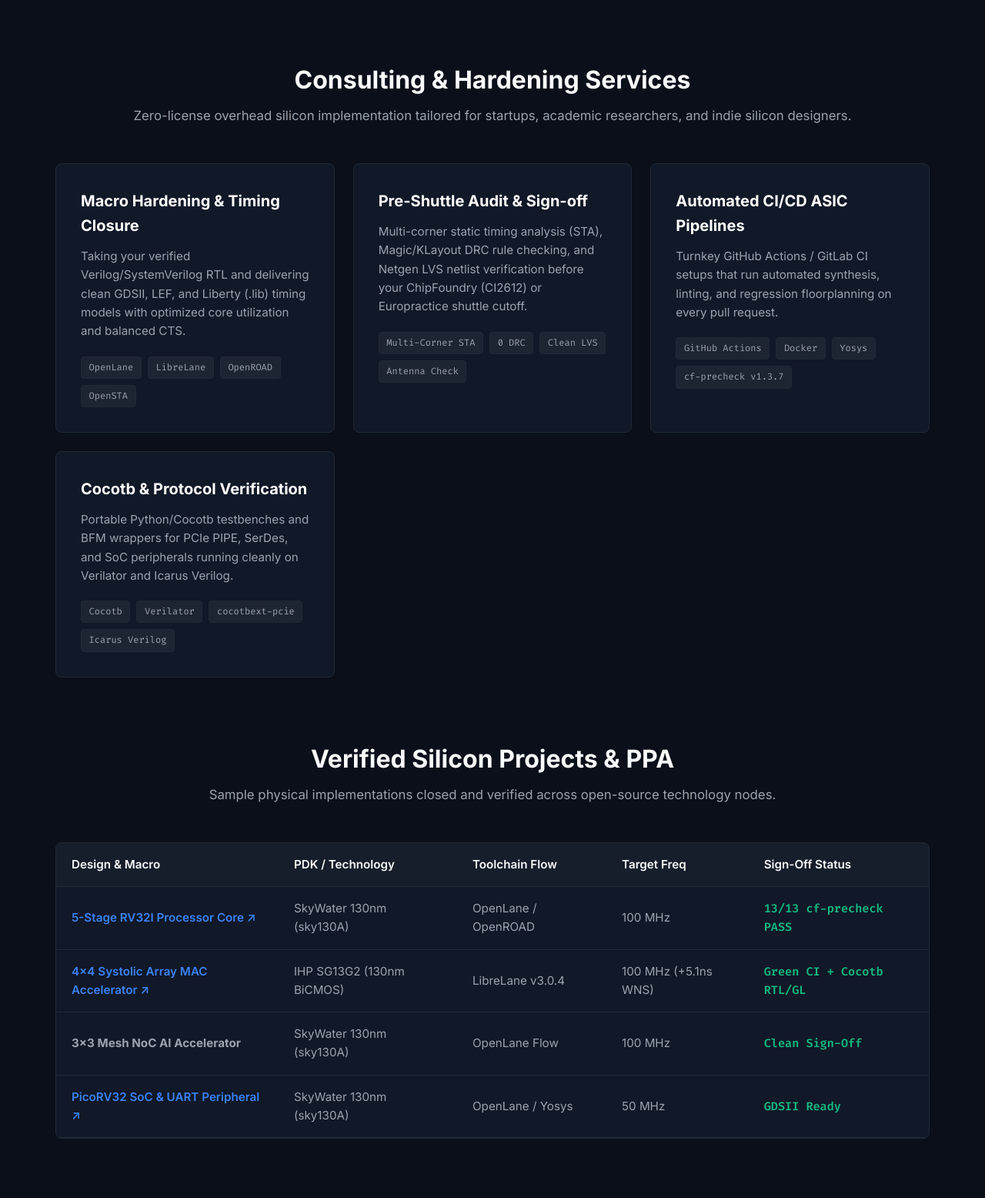
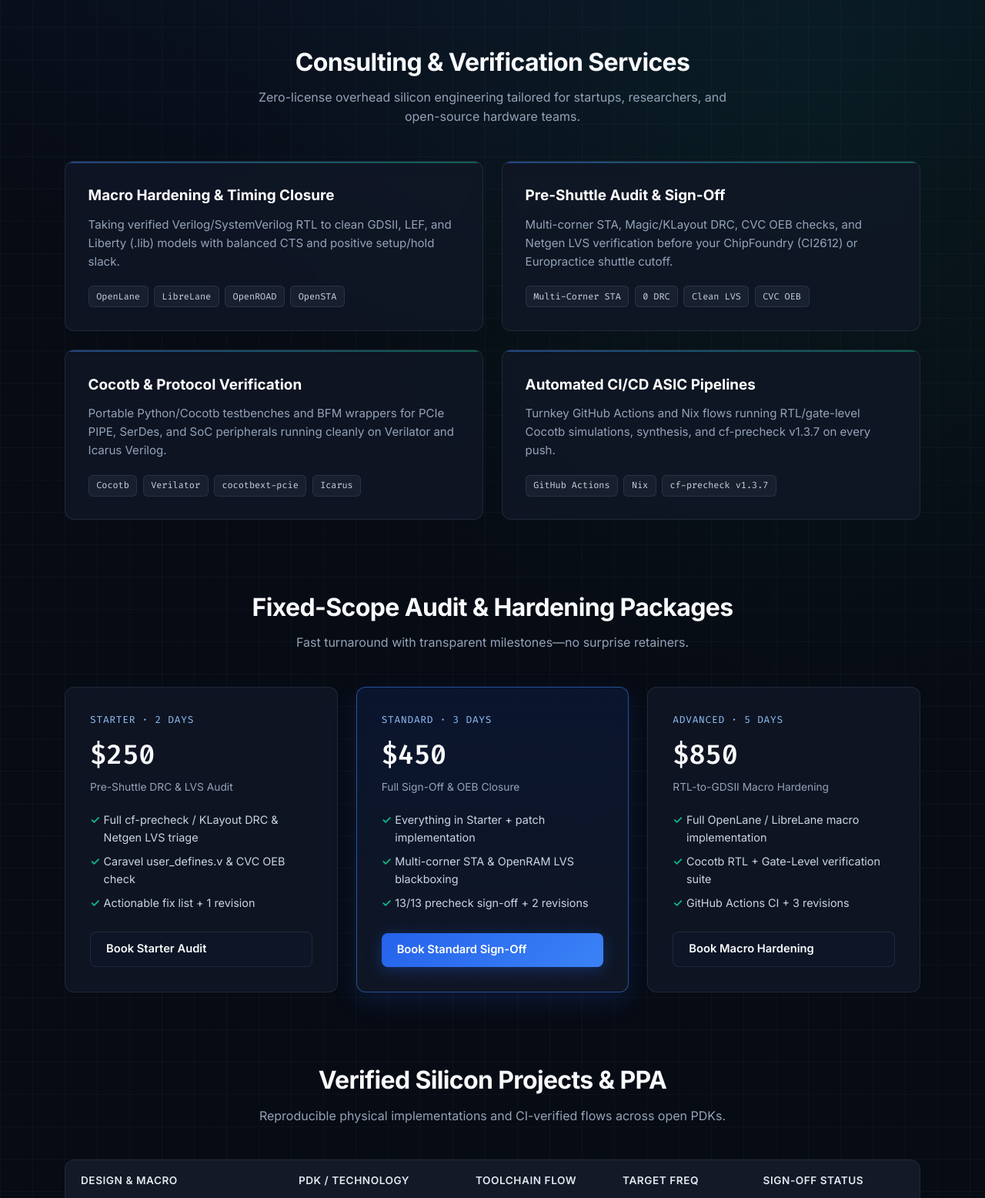
Before and after one commit to NiranjankumarKatragadda/NiranjankumarKatragadda.github.io, a plain HTML site: page index.html in a window 1280 px wide. Shown: the part 721-2277 px from the top of the page at 77% size. Drawn offline with Linux system fonts and the light colour scheme.

Commit message:
style(portfolio): redesign with silicon grid, 2x2 layout, pricing tiers, and live CI2612 countdown

```diff
--- a/index.html
+++ b/index.html
@@ -3,132 +3,200 @@
 <head>
   <meta charset="UTF-8">
   <meta name="viewport" content="width=device-width, initial-scale=1.0">
-  <title>NK Verif Labs | RTL-to-GDSII Hardening & Tape-Out Consulting</title>
+  <title>NK Verif Labs | RTL-to-GDSII Hardening &amp; Verification</title>
   <link rel="preconnect" href="https://fonts.googleapis.com">
   <link rel="preconnect" href="https://fonts.gstatic.com" crossorigin>
-  <link href="https://fonts.googleapis.com/css2?family=Fira+Code:wght@400;600&family=Inter:wght@300;400;500;600;700&display=swap" rel="stylesheet">
+  <link href="https://fonts.googleapis.com/css2?family=Fira+Code:wght@400;600&family=Inter:wght@400;500;600;700;800&display=swap" rel="stylesheet">
   <style>
-    :root {
-      --bg: #0b0f19;
-      --card-bg: #111827;
-      --card-border: #1f2937;
-      --accent: #2563eb;
-      --accent-glow: #3b82f6;
-      --text-main: #f9fafb;
-      --text-muted: #9ca3af;
-      --success: #10b981;
-      --font-sans: 'Inter', -apple-system, BlinkMacSystemFont, sans-serif;
-      --font-mono: 'Fira Code', monospace;
-    }
-    * { box-sizing: border-box; margin: 0; padding: 0; }
-    body { background-color: var(--bg); color: var(--text-main); font-family: var(--font-sans); line-height: 1.6; }
-    header { border-bottom: 1px solid var(--card-border); padding: 1.25rem 2rem; display: flex; justify-content: space-between; align-items: center; max-width: 1200px; margin: 0 auto; }
-    .logo { font-family: var(--font-mono); font-weight: 700; font-size: 1.25rem; color: var(--accent-glow); text-decoration: none; }
-    .nav-links a { color: var(--text-muted); text-decoration: none; margin-left: 1.5rem; font-size: 0.95rem; }
-    .nav-links a:hover { color: var(--text-main); }
-    .btn { display: inline-block; background: var(--accent); color: #fff; padding: 0.65rem 1.25rem; border-radius: 6px; font-weight: 500; text-decoration: none; font-size: 0.95rem; transition: all 0.2s; }
-    .btn:hover { background: #1d4ed8; transform: translateY(-1px); }
-    .btn-outline { background: transparent; border: 1px solid var(--card-border); color: var(--text-main); margin-left: 0.75rem; }
-    .btn-outline:hover { background: var(--card-bg); border-color: var(--text-muted); }
-    .hero { max-width: 1200px; margin: 4rem auto 2rem; padding: 0 2rem; text-align: center; }
-    .badge { display: inline-block; padding: 0.35rem 0.85rem; background: rgba(37, 99, 235, 0.15); border: 1px solid rgba(59, 130, 246, 0.3); border-radius: 50px; color: var(--accent-glow); font-size: 0.85rem; font-family: var(--font-mono); margin-bottom: 1.5rem; }
-    .hero h1 { font-size: 3rem; font-weight: 700; letter-spacing: -0.02em; line-height: 1.2; margin-bottom: 1.25rem; }
-    .hero p { font-size: 1.2rem; color: var(--text-muted); max-width: 750px; margin: 0 auto 2rem; }
-    .stats { display: grid; grid-template-columns: repeat(auto-fit, minmax(200px, 1fr)); gap: 1.5rem; max-width: 1000px; margin: 3.5rem auto; padding: 0 2rem; }
-    .stat-card { background: var(--card-bg); border: 1px solid var(--card-border); border-radius: 8px; padding: 1.5rem; text-align: center; }
-    .stat-val { font-size: 2rem; font-weight: 700; color: var(--accent-glow); font-family: var(--font-mono); }
-    .stat-lbl { font-size: 0.85rem; color: var(--text-muted); margin-top: 0.25rem; }
-    .section { max-width: 1200px; margin: 5rem auto; padding: 0 2rem; }
-    .section-title { font-size: 2rem; font-weight: 700; margin-bottom: 0.5rem; text-align: center; }
-    .section-desc { text-align: center; color: var(--text-muted); margin-bottom: 3rem; font-size: 1.05rem; }
-    .grid { display: grid; grid-template-columns: repeat(auto-fit, minmax(320px, 1fr)); gap: 1.5rem; }
-    .card { background: var(--card-bg); border: 1px solid var(--card-border); border-radius: 8px; padding: 2rem; }
-    .card:hover { border-color: var(--accent-glow); }
-    .card h3 { font-size: 1.25rem; margin-bottom: 0.75rem; color: #fff; }
-    .card p { color: var(--text-muted); font-size: 0.95rem; margin-bottom: 1.25rem; }
-    .tag-list { display: flex; flex-wrap: wrap; gap: 0.5rem; }
-    .tag { background: rgba(255, 255, 255, 0.05); border: 1px solid var(--card-border); padding: 0.25rem 0.6rem; border-radius: 4px; font-size: 0.75rem; font-family: var(--font-mono); color: var(--text-muted); }
-    .table-container { background: var(--card-bg); border: 1px solid var(--card-border); border-radius: 8px; overflow-x: auto; margin-top: 2rem; }
-    table { width: 100%; border-collapse: collapse; text-align: left; font-size: 0.95rem; }
-    th, td { padding: 1rem 1.25rem; border-bottom: 1px solid var(--card-border); }
-    th { background: rgba(255, 255, 255, 0.02); font-weight: 600; color: var(--text-main); }
-    td { color: var(--text-muted); }
-    .status-clean { color: var(--success); font-family: var(--font-mono); font-weight: 600; }
-    footer { border-top: 1px solid var(--card-border); padding: 3rem 2rem; text-align: center; color: var(--text-muted); font-size: 0.9rem; }
+    :root { --bg:#070b14; --surface:rgba(17,24,39,.78); --border:rgba(148,163,184,.14); --accent:#3b82f6; --accent2:#10b981; --text:#f8fafc; --muted:#94a3b8; }
+    *{box-sizing:border-box;margin:0;padding:0} html{scroll-behavior:smooth}
+    body{background:radial-gradient(circle at 50% -10%,rgba(59,130,246,.18),transparent 45%),radial-gradient(circle at 85% 30%,rgba(16,185,129,.08),transparent 35%),linear-gradient(rgba(148,163,184,.04) 1px,transparent 1px),linear-gradient(90deg,rgba(148,163,184,.04) 1px,transparent 1px),var(--bg);background-size:100% 100%,100% 100%,42px 42px,42px 42px,100% 100%;color:var(--text);font-family:'Inter',system-ui,sans-serif;line-height:1.6}
+    header{position:sticky;top:0;z-index:50;backdrop-filter:blur(14px);background:rgba(7,11,20,.78);border-bottom:1px solid var(--border)}
+    .nav-wrap{max-width:1160px;margin:0 auto;padding:1rem 1.5rem;display:flex;justify-content:space-between;align-items:center}
+    .logo{font-family:'Fira Code',monospace;font-weight:700;font-size:1.1rem;color:#fff;text-decoration:none;letter-spacing:.02em}
+    .logo span{color:var(--accent)}
+    .nav-links{display:flex;align-items:center;gap:1.5rem}
+    .nav-links a{color:var(--muted);text-decoration:none;font-size:.92rem;font-weight:500;transition:color .2s}
+    .nav-links a:hover{color:#fff}
+    .btn{display:inline-flex;align-items:center;gap:.4rem;background:linear-gradient(135deg,#2563eb,#3b82f6);color:#fff;padding:.65rem 1.25rem;border-radius:8px;font-weight:600;text-decoration:none;font-size:.92rem;box-shadow:0 4px 20px rgba(37,99,235,.32);transition:all .2s}
+    .btn:hover{transform:translateY(-2px);box-shadow:0 8px 26px rgba(59,130,246,.45)}
+    .btn-outline{background:rgba(15,23,42,.65);border:1px solid var(--border);color:var(--text);box-shadow:none}
+    .btn-outline:hover{border-color:var(--accent);background:rgba(30,41,59,.85);box-shadow:none}
+    .hero{max-width:960px;margin:4.5rem auto 2.5rem;padding:0 1.5rem;text-align:center}
+    .pill-row{display:flex;justify-content:center;flex-wrap:wrap;gap:.75rem;margin-bottom:1.5rem}
+    .badge{display:inline-flex;align-items:center;gap:.45rem;padding:.38rem .9rem;background:rgba(59,130,246,.12);border:1px solid rgba(59,130,246,.32);border-radius:999px;color:#93c5fd;font-size:.8rem;font-family:'Fira Code',monospace}
+    .badge-live{background:rgba(16,185,129,.12);border-color:rgba(16,185,129,.35);color:#6ee7b7}
+    .dot{width:7px;height:7px;border-radius:50%;background:var(--accent2);box-shadow:0 0 8px var(--accent2)}
+    .hero h1{font-size:clamp(2.2rem,5vw,3.4rem);font-weight:800;letter-spacing:-.03em;line-height:1.12;margin-bottom:1.25rem;background:linear-gradient(180deg,#fff 35%,#94a3b8 100%);-webkit-background-clip:text;-webkit-text-fill-color:transparent}
+    .hero p{font-size:1.12rem;color:var(--muted);max-width:700px;margin:0 auto 2rem}
+    .cta-row{display:flex;justify-content:center;flex-wrap:wrap;gap:.9rem}
+    .stats{display:grid;grid-template-columns:repeat(4,1fr);gap:1rem;max-width:1060px;margin:3.5rem auto;padding:0 1.5rem}
+    .stat-card,.card,.price-card,.table-container{background:var(--surface);backdrop-filter:blur(10px);border:1px solid var(--border);border-radius:12px}
+    .stat-card{padding:1.4rem 1rem;text-align:center;transition:border-color .2s,transform .2s}
+    .stat-card:hover{border-color:rgba(59,130,246,.45);transform:translateY(-2px)}
+    .stat-val{font-size:1.75rem;font-weight:700;color:#fff;font-family:'Fira Code',monospace}
+    .stat-lbl{font-size:.82rem;color:var(--muted);margin-top:.3rem}
+    .section{max-width:1160px;margin:5.5rem auto;padding:0 1.5rem}
+    .section-title{font-size:2rem;font-weight:700;letter-spacing:-.02em;text-align:center;margin-bottom:.5rem}
+    .section-desc{text-align:center;color:var(--muted);max-width:650px;margin:0 auto 2.75rem;font-size:1rem}
+    .grid-2{display:grid;grid-template-columns:repeat(2,minmax(0,1fr));gap:1.5rem}
+    .grid-3{display:grid;grid-template-columns:repeat(3,minmax(0,1fr));gap:1.5rem}
+    .card{padding:1.85rem;transition:all .25s;position:relative;overflow:hidden}
+    .card::before{content:'';position:absolute;top:0;left:0;right:0;height:2px;background:linear-gradient(90deg,var(--accent),var(--accent2));opacity:.45}
+    .card:hover{border-color:rgba(59,130,246,.5);transform:translateY(-3px);box-shadow:0 12px 30px rgba(0,0,0,.35)}
+    .card h3{font-size:1.18rem;margin-bottom:.65rem;color:#fff}
+    .card p{color:var(--muted);font-size:.94rem;margin-bottom:1.2rem}
+    .tag-list{display:flex;flex-wrap:wrap;gap:.45rem}
+    .tag{background:rgba(148,163,184,.08);border:1px solid var(--border);padding:.22rem .6rem;border-radius:6px;font-size:.74rem;font-family:'Fira Code',monospace;color:#cbd5e1}
+    .price-card{padding:2rem;display:flex;flex-direction:column;justify-content:space-between;transition:all .25s}
+    .price-card.featured{border-color:rgba(59,130,246,.55);background:linear-gradient(180deg,rgba(37,99,235,.12),rgba(17,24,39,.85));box-shadow:0 12px 32px rgba(37,99,235,.16)}
+    .price-tier{font-family:'Fira Code',monospace;font-size:.8rem;color:#93c5fd;text-transform:uppercase;letter-spacing:.06em}
+    .price-val{font-size:2.2rem;font-weight:800;margin:.4rem 0 .2rem;font-family:'Fira Code',monospace}
+    .price-sub{color:var(--muted);font-size:.86rem;margin-bottom:1.25rem}
+    .price-list{list-style:none;margin-bottom:1.6rem;font-size:.9rem;color:#cbd5e1}
+    .price-list li{margin-bottom:.5rem;padding-left:1.1rem;position:relative}
+    .price-list li::before{content:'✓';position:absolute;left:0;color:var(--accent2);font-weight:700}
+    .table-container{overflow-x:auto}
+    table{width:100%;border-collapse:collapse;text-align:left;font-size:.92rem}
+    th,td{padding:1rem 1.25rem;border-bottom:1px solid var(--border)}
+    th{background:rgba(255,255,255,.02);font-weight:600;color:#e2e8f0;font-size:.85rem;text-transform:uppercase;letter-spacing:.04em}
+    td{color:var(--muted)} tr:last-child td{border-bottom:none}
+    .repo-link{color:#60a5fa;text-decoration:none;font-weight:600}
+    .repo-link:hover{text-decoration:underline}
+    .pill-ok{display:inline-block;padding:.22rem .65rem;border-radius:999px;background:rgba(16,185,129,.12);border:1px solid rgba(16,185,129,.32);color:#34d399;font-family:'Fira Code',monospace;font-size:.78rem;font-weight:600}
+    footer{border-top:1px solid var(--border);padding:3rem 1.5rem;text-align:center;color:var(--muted);font-size:.9rem}
+    @media(max-width:860px){.stats,.grid-2,.grid-3{grid-template-columns:1fr}.nav-links a:not(.btn){display:none}}
   </style>
 </head>
 <body>
   <header>
-    <a href="#" class="logo">⚡ NK VERIF LABS</a>
-    <div class="nav-links">
-      <a href="#services">Services</a>
-      <a href="#portfolio">Tape-Out Portfolio</a>
-      <a href="https://www.linkedin.com/in/nk-veriflabs" target="_blank" class="btn">Connect on LinkedIn</a>
+    <div class="nav-wrap">
+      <a href="#" class="logo"><span>⚡</span> NK VERIF LABS</a>
+      <div class="nav-links">
+        <a href="#services">Services</a>
+        <a href="#pricing">Audit Tiers</a>
+        <a href="#portfolio">Silicon Proof</a>
+        <a href="https://www.linkedin.com/in/nk-veriflabs" target="_blank" class="btn">Connect on LinkedIn</a>
+      </div>
     </div>
   </header>
   <main>
     <section class="hero">
-      <div class="badge">OPEN-SOURCE SILICON & ASIC CONSULTING</div>
-      <h1>Turnkey RTL-to-GDSII Hardening & Physical Verification</h1>
-      <p>Specialized physical implementation, clock tree synthesis, timing closure, and automated CI/CD for SkyWater 130nm, IHP SG13G2, and open MPW shuttles.</p>
-      <div>
-        <a href="mailto:nkveriflabs@gmail.com" class="btn">Request Tape-Out Audit</a>
-        <a href="https://github.com/NiranjankumarKatragadda" target="_blank" class="btn btn-outline">Explore GitHub Repos</a>
+      <div class="pill-row">
+        <span class="badge">OPEN-SOURCE SILICON &amp; ASIC CONSULTING</span>
+        <span class="badge badge-live"><span class="dot"></span><span id="shuttle-pill">CI2612 Cutoff: Dec 7, 2026</span></span>
+      </div>
+      <h1>Turnkey RTL-to-GDSII Hardening &amp; Cocotb Verification</h1>
+      <p>Physical implementation, multi-corner STA closure, 13/13 precheck sign-off, and portable Cocotb/Verilator testbenches for SkyWater 130nm, IHP SG13G2, and open MPW shuttles.</p>
+      <div class="cta-row">
+        <a href="mailto:nkveriflabs@gmail.com?subject=NK%20Verif%20Labs%20Tape-Out%20Audit" class="btn">Request Tape-Out Audit</a>
+        <a href="https://github.com/NiranjankumarKatragadda" target="_blank" class="btn btn-outline">Explore GitHub Repos ↗</a>
       </div>
     </section>
+
     <div class="stats">
+      <div class="stat-card"><div class="stat-val">13 / 13</div><div class="stat-lbl">cf-precheck v1.3.7 PASS</div></div>
       <div class="stat-card"><div class="stat-val">0</div><div class="stat-lbl">DRC / LVS Violations</div></div>
       <div class="stat-card"><div class="stat-val">100 MHz</div><div class="stat-lbl">Timing Closure Met</div></div>
-      <div class="stat-card"><div class="stat-val">Sky130 & IHP</div><div class="stat-lbl">Validated Open PDKs</div></div>
-      <div class="stat-card"><div class="stat-val">Turnkey</div><div class="stat-lbl">Automated GitHub CI/CD</div></div>
+      <div class="stat-card"><div class="stat-val">Sky130 &amp; IHP</div><div class="stat-lbl">Validated Open PDKs</div></div>
     </div>
+
     <section id="services" class="section">
-      <h2 class="section-title">Consulting & Hardening Services</h2>
-      <p class="section-desc">Zero-license overhead silicon implementation tailored for startups, academic researchers, and indie silicon designers.</p>
-      <div class="grid">
+      <h2 class="section-title">Consulting &amp; Verification Services</h2>
+      <p class="section-desc">Zero-license overhead silicon engineering tailored for startups, researchers, and open-source hardware teams.</p>
+      <div class="grid-2">
         <div class="card">
-          <h3>Macro Hardening & Timing Closure</h3>
-          <p>Taking your verified Verilog/SystemVerilog RTL and delivering clean GDSII, LEF, and Liberty (.lib) timing models with optimized core utilization and balanced CTS.</p>
+          <h3>Macro Hardening &amp; Timing Closure</h3>
+          <p>Taking verified Verilog/SystemVerilog RTL to clean GDSII, LEF, and Liberty (.lib) models with balanced CTS and positive setup/hold slack.</p>
           <div class="tag-list"><span class="tag">OpenLane</span><span class="tag">LibreLane</span><span class="tag">OpenROAD</span><span class="tag">OpenSTA</span></div>
         </div>
         <div class="card">
-          <h3>Pre-Shuttle Audit & Sign-off</h3>
-          <p>Multi-corner static timing analysis (STA), Magic/KLayout DRC rule checking, and Netgen LVS netlist verification before your ChipFoundry (CI2612) or Europractice shuttle cutoff.</p>
-          <div class="tag-list"><span class="tag">Multi-Corner STA</span><span class="tag">0 DRC</span><span class="tag">Clean LVS</span><span class="tag">Antenna Check</span></div>
-        </div>
-        <div class="card">
-          <h3>Automated CI/CD ASIC Pipelines</h3>
-          <p>Turnkey GitHub Actions / GitLab CI setups that run automated synthesis, linting, and regression floorplanning on every pull request.</p>
-          <div class="tag-list"><span class="tag">GitHub Actions</span><span class="tag">Docker</span><span class="tag">Yosys</span><span class="tag">cf-precheck v1.3.7</span></div>
+          <h3>Pre-Shuttle Audit &amp; Sign-Off</h3>
+          <p>Multi-corner STA, Magic/KLayout DRC, CVC OEB checks, and Netgen LVS verification before your ChipFoundry (CI2612) or Europractice shuttle cutoff.</p>
+          <div class="tag-list"><span class="tag">Multi-Corner STA</span><span class="tag">0 DRC</span><span class="tag">Clean LVS</span><span class="tag">CVC OEB</span></div>
         </div>
         <div class="card">
           <h3>Cocotb &amp; Protocol Verification</h3>
           <p>Portable Python/Cocotb testbenches and BFM wrappers for PCIe PIPE, SerDes, and SoC peripherals running cleanly on Verilator and Icarus Verilog.</p>
-          <div class="tag-list"><span class="tag">Cocotb</span><span class="tag">Verilator</span><span class="tag">cocotbext-pcie</span><span class="tag">Icarus Verilog</span></div>
+          <div class="tag-list"><span class="tag">Cocotb</span><span class="tag">Verilator</span><span class="tag">cocotbext-pcie</span><span class="tag">Icarus</span></div>
+        </div>
+        <div class="card">
+          <h3>Automated CI/CD ASIC Pipelines</h3>
+          <p>Turnkey GitHub Actions and Nix flows running RTL/gate-level Cocotb simulations, synthesis, and cf-precheck v1.3.7 on every push.</p>
+          <div class="tag-list"><span class="tag">GitHub Actions</span><span class="tag">Nix</span><span class="tag">cf-precheck v1.3.7</span></div>
         </div>
       </div>
     </section>
+
+    <section id="pricing" class="section">
+      <h2 class="section-title">Fixed-Scope Audit &amp; Hardening Packages</h2>
+      <p class="section-desc">Fast turnaround with transparent milestones—no surprise retainers.</p>
+      <div class="grid-3">
+        <div class="price-card">
+          <div>
+            <div class="price-tier">Starter · 2 Days</div>
+            <div class="price-val">$250</div>
+            <div class="price-sub">Pre-Shuttle DRC &amp; LVS Audit</div>
+            <ul class="price-list">
+              <li>Full cf-precheck / KLayout DRC &amp; Netgen LVS triage</li>
+              <li>Caravel user_defines.v &amp; CVC OEB check</li>
+              <li>Actionable fix list + 1 revision</li>
+            </ul>
+          </div>
+          <a href="mailto:nkveriflabs@gmail.com?subject=Starter%20Pre-Shuttle%20Audit%20(%24250)" class="btn btn-outline">Book Starter Audit</a>
+        </div>
+        <div class="price-card featured">
+          <div>
+            <div class="price-tier">Standard · 3 Days</div>
+            <div class="price-val">$450</div>
+            <div class="price-sub">Full Sign-Off &amp; OEB Closure</div>
+            <ul class="price-list">
+              <li>Everything in Starter + patch implementation</li>
+              <li>Multi-corner STA &amp; OpenRAM LVS blackboxing</li>
+              <li>13/13 precheck sign-off + 2 revisions</li>
+            </ul>
+          </div>
+          <a href="mailto:nkveriflabs@gmail.com?subject=Standard%20Sign-Off%20Package%20(%24450)" class="btn">Book Standard Sign-Off</a>
+        </div>
+        <div class="price-card">
+          <div>
+            <div class="price-tier">Advanced · 5 Days</div>
+            <div class="price-val">$850</div>
+            <div class="price-sub">RTL-to-GDSII Macro Hardening</div>
+            <ul class="price-list">
+              <li>Full OpenLane / LibreLane macro implementation</li>
+              <li>Cocotb RTL + Gate-Level verification suite</li>
+              <li>GitHub Actions CI + 3 revisions</li>
+            </ul>
+          </div>
+          <a href="mailto:nkveriflabs@gmail.com?subject=Advanced%20Macro%20Hardening%20(%24850)" class="btn btn-outline">Book Macro Hardening</a>
+        </div>
+      </div>
+    </section>
+
     <section id="portfolio" class="section">
-      <h2 class="section-title">Verified Silicon Projects & PPA</h2>
-      <p class="section-desc">Sample physical implementations closed and verified across open-source technology nodes.</p>
+      <h2 class="section-title">Verified Silicon Projects &amp; PPA</h2>
+      <p class="section-desc">Reproducible physical implementations and CI-verified flows across open PDKs.</p>
       <div class="table-container">
         <table>
-          <thead>
-            <tr><th>Design & Macro</th><th>PDK / Technology</th><th>Toolchain Flow</th><th>Target Freq</th><th>Sign-Off Status</th></tr>
-          </thead>
+          <thead><tr><th>Design &amp; Macro</th><th>PDK / Technology</th><th>Toolchain Flow</th><th>Target Freq</th><th>Sign-Off Status</th></tr></thead>
           <tbody>
-            <tr><td><a href="https://github.com/NiranjankumarKatragadda/riscv-rv32i-physical-design" target="_blank" style="color: var(--accent-glow); text-decoration: none; font-weight: 600;">5-Stage RV32I Processor Core ↗</a></td><td>SkyWater 130nm (sky130A)</td><td>OpenLane / OpenROAD</td><td>100 MHz</td><td class="status-clean">13/13 cf-precheck PASS</td></tr>
-            <tr><td><a href="https://github.com/NiranjankumarKatragadda/ihp-sg13g2-systolic-array" target="_blank" style="color: var(--accent-glow); text-decoration: none; font-weight: 600;">4×4 Systolic Array MAC Accelerator ↗</a></td><td>IHP SG13G2 (130nm BiCMOS)</td><td>LibreLane v3.0.4</td><td>100 MHz (+5.1ns WNS)</td><td class="status-clean">Green CI + Cocotb RTL/GL</td></tr>
-            <tr><td><strong>3×3 Mesh NoC AI Accelerator</strong></td><td>SkyWater 130nm (sky130A)</td><td>OpenLane Flow</td><td>100 MHz</td><td class="status-clean">Clean Sign-Off</td></tr>
-            <tr><td><a href="https://github.com/NiranjankumarKatragadda/vlsi-physical-design-project" target="_blank" style="color: var(--accent-glow); text-decoration: none; font-weight: 600;">PicoRV32 SoC & UART Peripheral ↗</a></td><td>SkyWater 130nm (sky130A)</td><td>OpenLane / Yosys</td><td>50 MHz</td><td class="status-clean">GDSII Ready</td></tr>
+            <tr><td><a href="https://github.com/NiranjankumarKatragadda/riscv-rv32i-physical-design" target="_blank" class="repo-link">5-Stage RV32I Processor Core ↗</a></td><td>SkyWater 130nm (sky130A)</td><td>OpenLane / OpenROAD</td><td>100 MHz</td><td><span class="pill-ok">13/13 cf-precheck PASS</span></td></tr>
+            <tr><td><a href="https://github.com/NiranjankumarKatragadda/ihp-sg13g2-systolic-array" target="_blank" class="repo-link">4×4 Systolic Array MAC Accelerator ↗</a></td><td>IHP SG13G2 (130nm BiCMOS)</td><td>LibreLane v3.0.4</td><td>100 MHz (+5.1ns WNS)</td><td><span class="pill-ok">Green CI + Cocotb RTL/GL</span></td></tr>
+            <tr><td><strong>3×3 Mesh NoC AI Accelerator</strong></td><td>SkyWater 130nm (sky130A)</td><td>OpenLane Flow</td><td>100 MHz</td><td><span class="pill-ok">Clean Sign-Off</span></td></tr>
+            <tr><td><a href="https://github.com/NiranjankumarKatragadda/vlsi-physical-design-project" target="_blank" class="repo-link">PicoRV32 SoC &amp; UART Peripheral ↗</a></td><td>SkyWater 130nm (sky130A)</td><td>OpenLane / Yosys</td><td>50 MHz</td><td><span class="pill-ok">GDSII Ready</span></td></tr>
           </tbody>
         </table>
       </div>
     </section>
   </main>
   <footer>
-    <p><strong>NK Verif Labs</strong> | Physical Design & Functional Verification Consulting</p>
-    <p style="margin-top: 0.5rem;">Lead Consultant: <strong>Niranjankumar Katragadda</strong> &bull; Email: <a href="mailto:nkveriflabs@gmail.com" style="color: var(--accent-glow);">nkveriflabs@gmail.com</a> &bull; <a href="https://www.linkedin.com/in/nk-veriflabs" target="_blank" style="color: var(--accent-glow);">LinkedIn</a></p>
+    <p><strong>NK Verif Labs</strong> &bull; Physical Design &amp; Functional Verification Consulting</p>
+    <p style="margin-top:.5rem">Lead Consultant: <strong>Niranjankumar Katragadda</strong> &bull; <a href="mailto:nkveriflabs@gmail.com" class="repo-link">nkveriflabs@gmail.com</a> &bull; <a href="https://www.linkedin.com/in/nk-veriflabs" target="_blank" class="repo-link">LinkedIn</a></p>
   </footer>
+  <script>
+    const d = Math.max(0, Math.ceil((new Date('2026-12-07T23:59:59Z') - Date.now()) / 86400000));
+    document.getElementById('shuttle-pill').textContent = `CI2612 Cutoff: Dec 7 (${d}d left)`;
+  </script>
 </body>
 </html>
```
